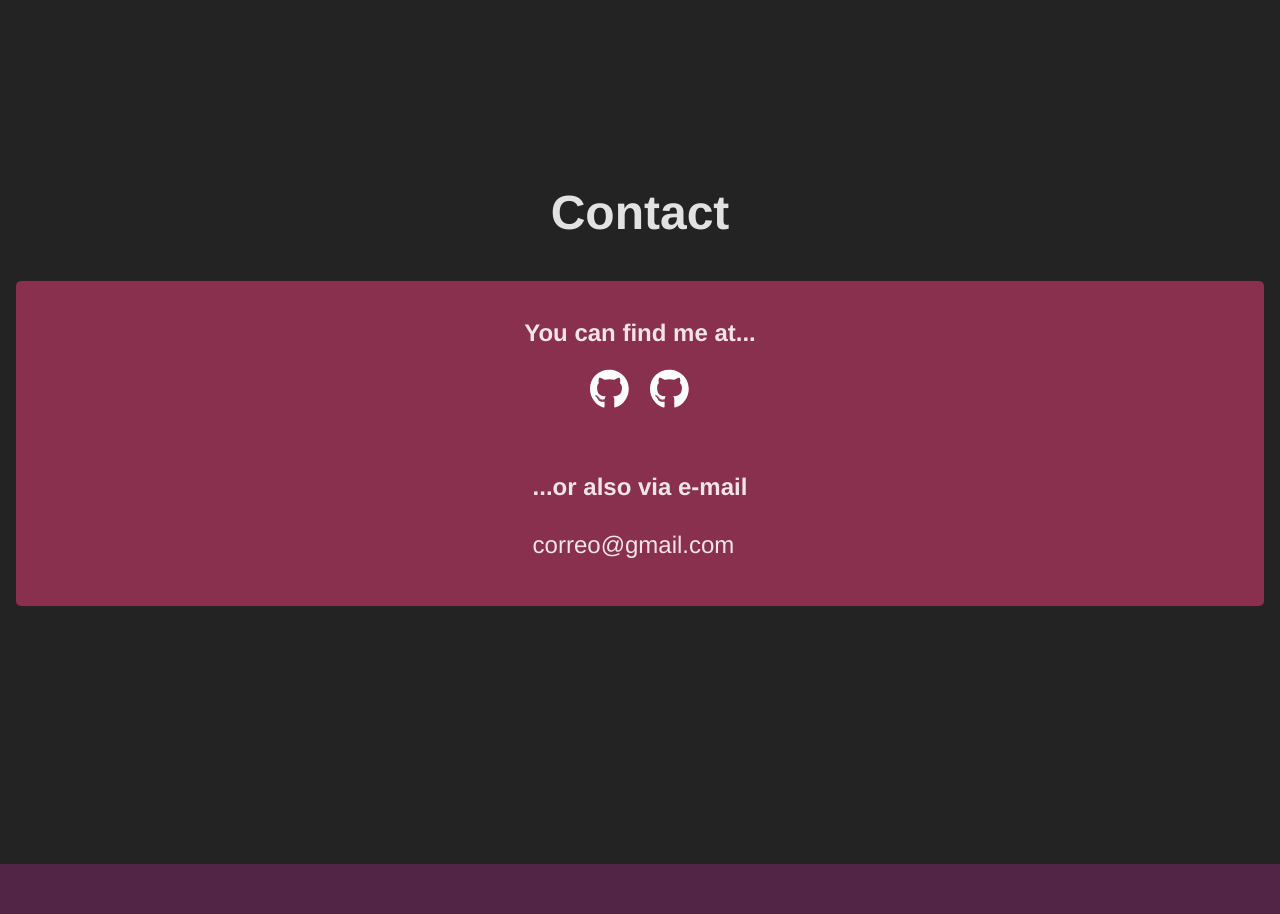
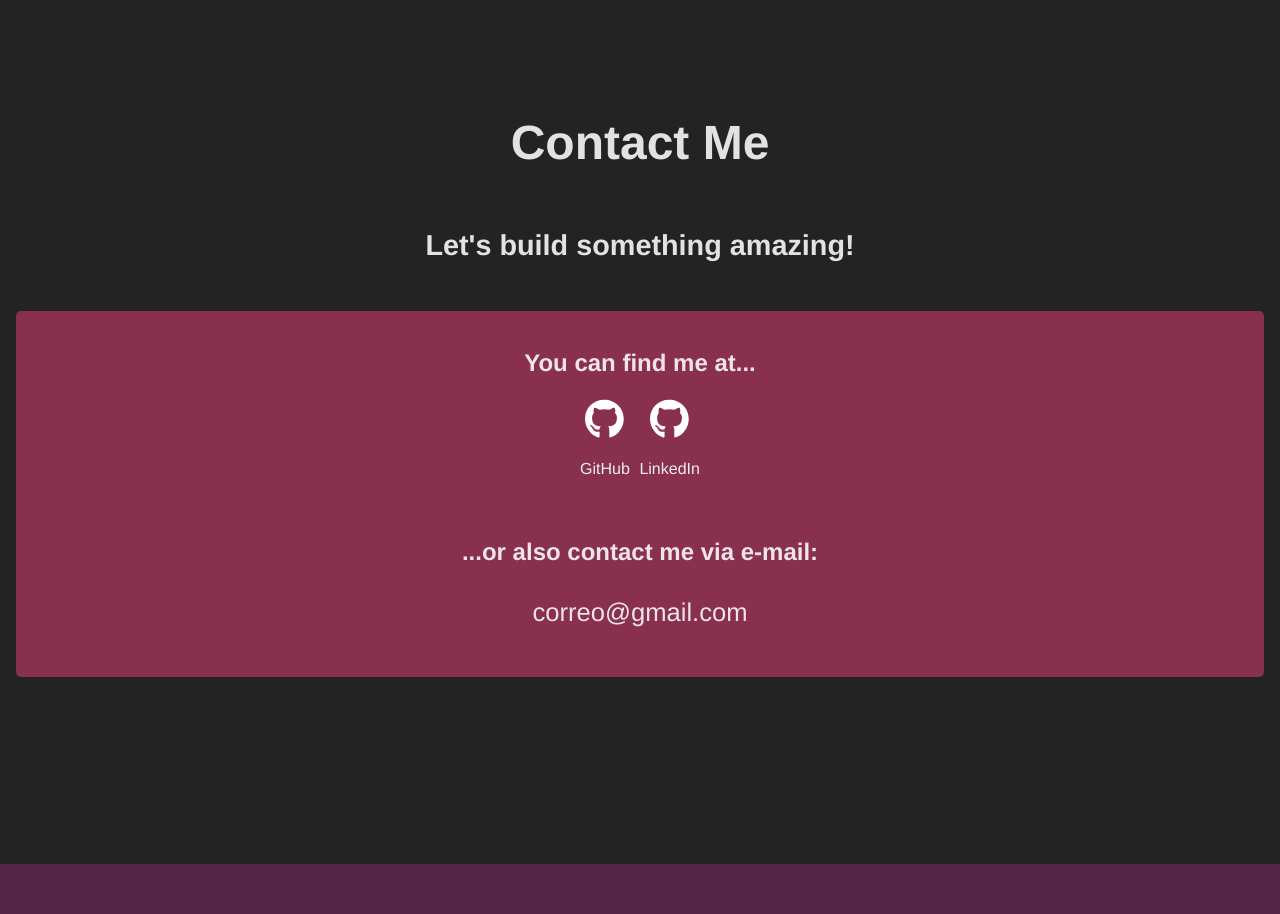
Before and after one commit to genaroibc/portfolio, a React (Vite) app: page / in a window 1280 px wide. Shown: the part 3700-4614 px from the top of the page. Built offline with nearby package versions, Linux system fonts and the light colour scheme.

Commit message:
feat: add content to contact section

```diff
--- a/src/components/Contact.jsx
+++ b/src/components/Contact.jsx
@@ -7,31 +7,51 @@ const STNav = styled.nav`
   justify-content: space-evenly;
   width: 60%;
   margin: auto;
+
+  a {
+    display: flex;
+    gap: 1rem;
+    flex-direction: column;
+    justify-content: center;
+    align-items: center;
+  }
 `;
 
 const STHeader = styled.h3`
   font-size: 1.5rem;
 `;
 
+const STSubTitle = styled.h4`
+  font-size: 1.8rem;
+`;
+
+const STPgph = styled.p`
+  font-size: 1.6rem;
+  text-align: center;
+`;
+
 export default function Contact() {
   return (
     <section id="contact">
-      <STSectionTitle>Contact</STSectionTitle>
+      <STSectionTitle>Contact Me</STSectionTitle>
+      <STSubTitle>Let's build something amazing!</STSubTitle>
       <STFlexCont alItems="center" flexDir="column">
         <div>
           <STHeader>You can find me at...</STHeader>
           <STNav>
             <a target="_blank" href="https://github.com/GenaroIBC">
               <Icon title="github" />
+              GitHub
             </a>
             <a target="_blank" href="https://github.com/GenaroIBC">
               <Icon title="github" />
+              LinkedIn
             </a>
           </STNav>
         </div>
         <div>
-          <STHeader>...or also via e-mail</STHeader>
-          <p>correo@gmail.com</p>
+          <STHeader>...or also contact me via e-mail:</STHeader>
+          <STPgph>correo@gmail.com</STPgph>
         </div>
       </STFlexCont>
     </section>
```
